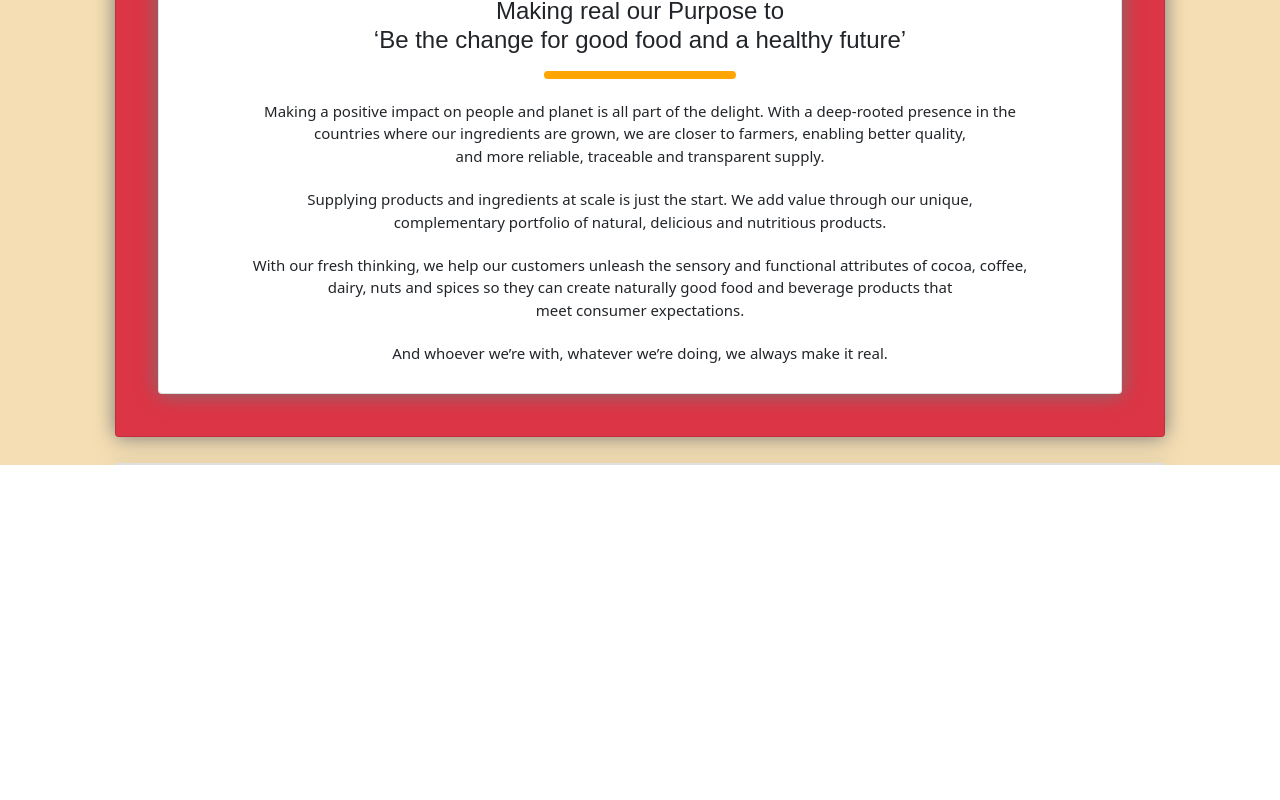
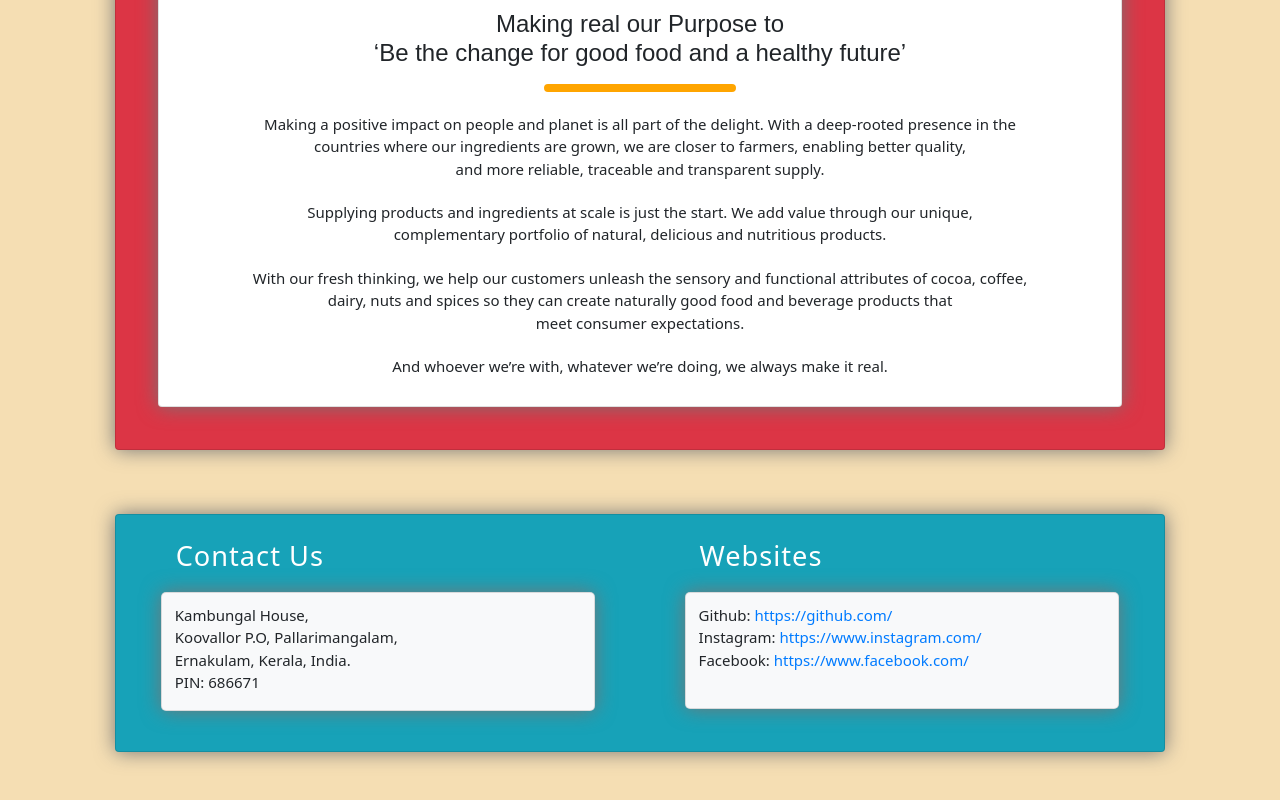
Before and after one commit to Farisy1998/react-nutsandspices-app, a React (Create React App) app: page / in a window 1280 px wide. Shown: the part 1709-2509 px from the top of the page. Before the commit the page ends 2174 px from the top, so only its background shows below. Built offline with nearby package versions, Linux system fonts and the light colour scheme.

Commit message:
home page committed

```diff
--- a/src/App.js
+++ b/src/App.js
@@ -1,11 +1,8 @@
 import React, { Component } from "react";
 import "./App.css";
-import Home from './components/home/home_page/home';
+import Home from "./components/home/home_page/home";
 
 class App extends Component {
-  handleCategoryChange = () => {
-    console.log("Handled category change");
-  };
   render() {
     return (
       <React.Fragment>
--- a/src/components/home/About/about.css
+++ b/src/components/home/About/about.css
@@ -1,8 +1,8 @@
-.about_card {
+.card {
   margin-top: 5%;
 }
 
-#about_title {
+#card_title {
   font-weight: 450;
   font-size: 1.7em;
   text-align: center;
@@ -12,10 +12,11 @@
   color: #fff;
 }
 
-#about_card_card {
+#card_about {
   margin-left: 4%;
   margin-right: 4%;
   margin-bottom: 4%;
+  margin-top: 2%;
   border-radius: 5;
 }
 
--- a/src/components/home/About/about.jsx
+++ b/src/components/home/About/about.jsx
@@ -6,9 +6,9 @@ class About extends Component {
   state = {};
   render() {
     return (
-      <Card className="about_card bg-danger">
-        <span id="about_title">About Us</span>
-        <div id="about_card_card" className="card">
+      <Card className="card bg-danger">
+        <span id="card_title">About Us</span>
+        <div id="card_about" className="card">
           <h2 id="about_header1">
             A global leader in food & beverage <br></br> ingredients
           </h2>
--- a/src/components/home/carousel/carousel.css
+++ b/src/components/home/carousel/carousel.css
@@ -2,6 +2,6 @@
   border-radius: 20%;
 }
 #carouselExampleIndicators .carousel-inner {
-  border: 5px solid #fff;
+  border: 6px solid #fff;
   height: 450px;
 }
--- a/src/components/home/categories/categoriesCard.css
+++ b/src/components/home/categories/categoriesCard.css
@@ -1,8 +1,5 @@
-.categories_card {
-  margin-top: 5%;
-}
 
-#categories_card_title {
+#card_title {
   font-weight: 450;
   font-size: 1.7em;
   text-align: center;
@@ -12,10 +9,11 @@
   color: #fff;
 }
 
-#categories_card_card {
+#card_categories {
   margin-left: 6%;
   margin-right: 6%;
   margin-bottom: 4%;
+  margin-top: 2%;
   border-radius: 5px;
 }
 
--- a/src/components/home/categories/categoriesCard.jsx
+++ b/src/components/home/categories/categoriesCard.jsx
@@ -16,9 +16,9 @@ class CategoriesCard extends Component {
   render() {
     const { products, currentCategory } = this.state;
     return (
-      <Card className="categories_card bg-primary">
-        <span id="categories_card_title">Categories</span>
-        <div id="categories_card_card" className="card bg-light">
+      <Card className="card bg-primary">
+        <span id="card_title">Categories</span>
+        <div id="card_categories" className="card bg-light">
           <Pagination
             className="pagination"
             categories={products}
--- /dev/null
+++ b/src/components/home/contact/contact.css
@@ -0,0 +1,42 @@
+#contact_card_title {
+  font-weight: 450;
+  font-size: 1.7em;
+  text-align: center;
+  margin-top: 2%;
+  margin-left: 9%;
+  margin-bottom: 0.5%;
+  letter-spacing: 1px;
+  color: #fff;
+}
+
+.container {
+  margin-top: 2%;
+  margin-bottom: 2%;
+}
+#contact_card {
+  margin-left: 6%;
+  margin-right: 6%;
+  margin-bottom: 4%;
+  margin-top: 3%;
+  align-items: flex-start;
+  border-radius: 5px;
+}
+
+#contact_details {
+  margin-top: 2.5%;
+  margin-left: 3%;
+  margin-right: 5%;
+  font-weight: 500;
+  font-size: 15px;
+  text-align: left;
+}
+
+#websites_details {
+  margin-top: 2.5%;
+  margin-left: 3%;
+  margin-right: 5%;
+  margin-bottom: 8.5%;
+  font-weight: 500;
+  font-size: 15px;
+  text-align: left;
+}
--- a/src/components/home/contact/contact.jsx
+++ b/src/components/home/contact/contact.jsx
@@ -1,10 +1,46 @@
 import React, { Component } from "react";
 import Card from "../card/card";
+import "./contact.css";
 
 class Contact extends Component {
   state = {};
   render() {
-    return <Card></Card>;
+    return (
+      <Card className="contact_card bg-info">
+        <div className="container">
+          <div className="row">
+            <div className="col-md-6">
+              <span id="contact_card_title">Contact Us</span>
+              <div id="contact_card" className="card bg-light">
+                <p id="contact_details">
+                  Kambungal House, <br></br>Koovallor P.O, Pallarimangalam,
+                  <br></br> Ernakulam, Kerala, India. <br></br>PIN: 686671
+                </p>
+              </div>
+            </div>
+            <div className="col-md-6">
+              <span id="contact_card_title">Websites</span>
+              <div id="contact_card" className="card bg-light">
+                <p id="websites_details">
+                  Github:{"          "}
+                  <a href="https://github.com/">https://github.com/</a>
+                  <br></br>
+                  Instagram:{"          "}
+                  <a href="https://www.instagram.com/">
+                    https://www.instagram.com/
+                  </a>
+                  <br></br>
+                  Facebook:{"          "}
+                  <a href="https://www.facebook.com/">
+                    https://www.facebook.com/
+                  </a>
+                </p>
+              </div>
+            </div>
+          </div>
+        </div>
+      </Card>
+    );
   }
 }
 
--- a/src/components/home/home_page/home.css
+++ b/src/components/home/home_page/home.css
@@ -5,6 +5,8 @@
 .navbar {
   position: fixed;
   top: 0;
+  margin-top: 1%;
+  margin-bottom: -3%;
 }
 .navbar .logo {
   margin-left: 10%;
--- a/src/components/home/home_page/home.jsx
+++ b/src/components/home/home_page/home.jsx
@@ -37,6 +37,8 @@ class Home extends Component {
         <ProductsCard />
         <About />
         <Contact />
+        <br />
+        <br />
       </div>
     );
   }
--- a/src/components/home/products/productsCard.css
+++ b/src/components/home/products/productsCard.css
@@ -1,21 +1,12 @@
-.products_card {
+.card {
   margin-top: 5%;
 }
 
-#products_card_title {
-  font-weight: 450;
-  font-size: 1.7em;
-  text-align: center;
-  margin-top: 2%;
-  margin-bottom: 0.5%;
-  letter-spacing: 1px;
-  color: #fff;
-}
-
-#products_card_card {
+#card_products {
   margin-left: 2%;
   margin-right: 2%;
   margin-bottom: 2%;
+  margin-top: 2%;
   border-radius: 5px;
 }
 
--- a/src/components/home/products/productsCard.jsx
+++ b/src/components/home/products/productsCard.jsx
@@ -11,9 +11,9 @@ class ProductsCard extends Component {
   render() {
     const { products } = this.state;
     return (
-      <Card className="products_card bg-success">
-        <span id="products_card_title">Products</span>
-        <div id="products_card_card" className="card">
+      <Card className="card bg-success">
+        <span id="card_title">Products</span>
+        <div id="card_products" className="card">
           <table id="products_card_table" className="table table-borderless">
             <thead className="thead-light">
               <tr>
```
